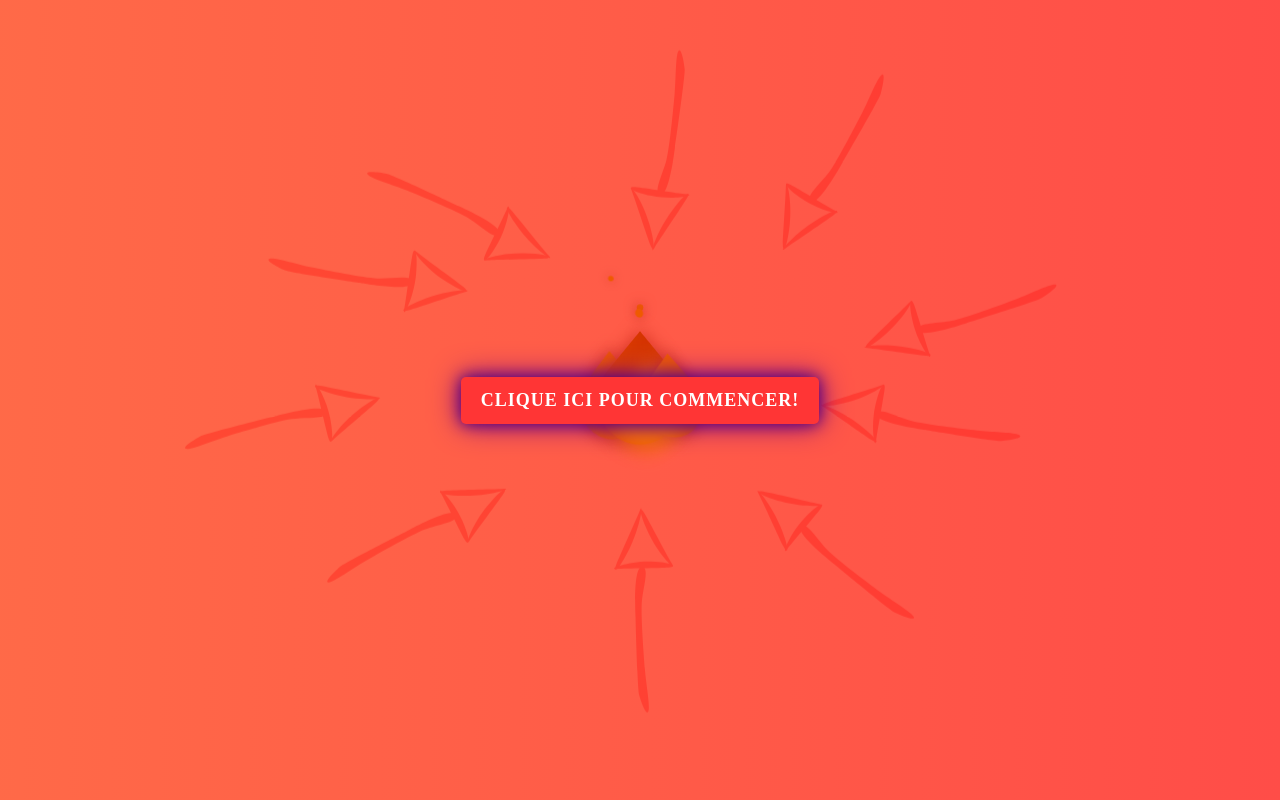
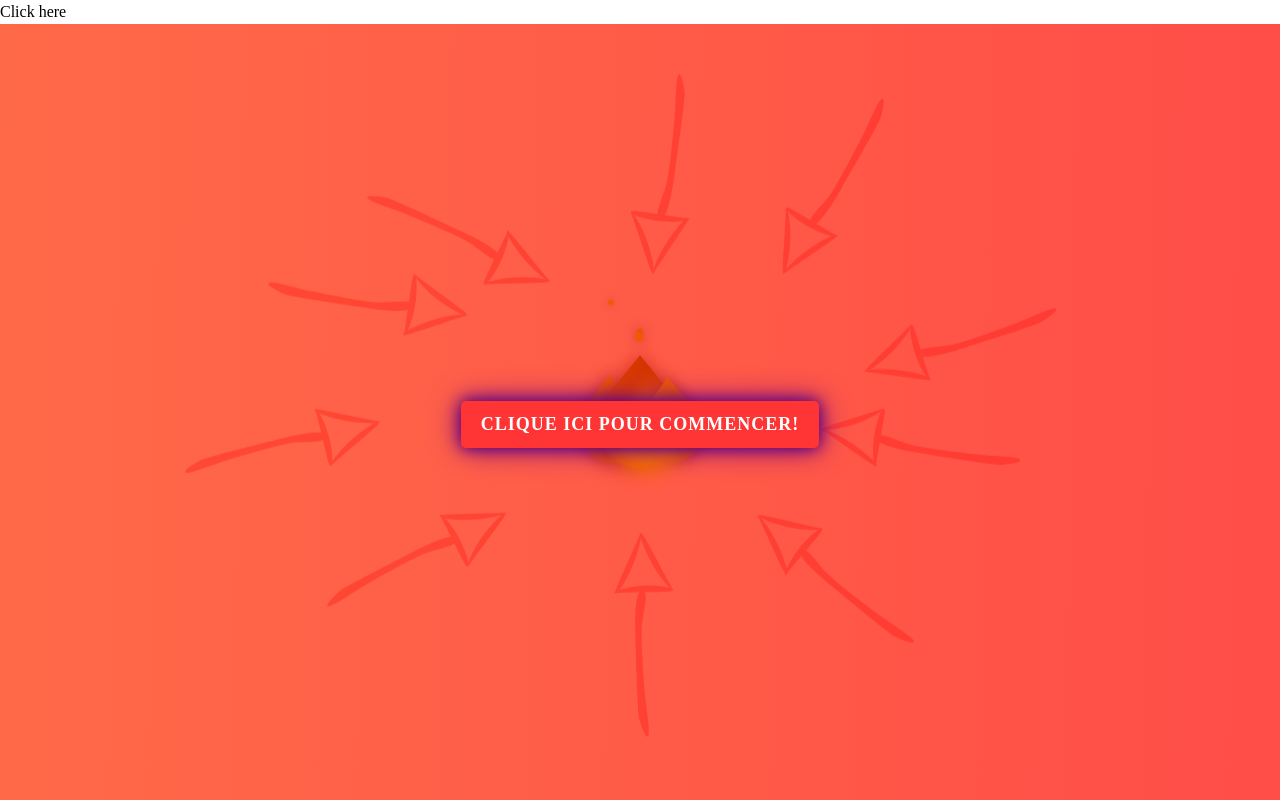
Before and after one commit to LucasAudoubert/Creative-development-101, a website built with Vite: page index.html in a window 1280 px wide. Built offline with nearby package versions, Linux system fonts and the light colour scheme; a web font is replaced by a local one.

Commit message:
Add scroll button to frustration section and enhance styles for animations

```diff
--- a/index.html
+++ b/index.html
@@ -11,6 +11,11 @@
 
 <body>
   <main id="scroll-container">
+
+    <div class="scrollBtn">
+      <a href="">Click here</a>
+    </div>
+
     <section id="frustration-section" class="emotion-section">
       <div class="emotion-content">
         <button class="frustration-btn">Clique ici pour commencer!</button>
--- a/src/main.js
+++ b/src/main.js
@@ -1,5 +1,4 @@
 // import * as THREE from "three";
-
 import "../src/main.css";
 import "./style/frustration.scss";
 import "./style/calm.scss";
@@ -30,50 +29,51 @@ document.addEventListener("DOMContentLoaded", () => {
 
   move();
 
-  const banner = document.createElement("div");
-  banner.style.position = "fixed";
-  banner.style.top = "10px";
-  banner.style.left = "0";
-  banner.style.width = "100%";
-  banner.style.whiteSpace = "wrapping";
-  banner.style.overflow = "hidden";
-  banner.style.fontSize = "20px";
-  banner.style.fontWeight = "bold";
-  banner.style.color = "white";
-  banner.style.backgroundColor = "transparent";
-  banner.style.padding = "10px";
-  banner.style.zIndex = "0";
-  document.body.appendChild(banner);
+//   const banner = document.createElement("div");
+//   banner.style.position = "fixed";
+//   banner.style.top = "10px";
+//   banner.style.left = "0";
+//   banner.style.width = "100%";
+//   banner.style.whiteSpace = "wrapping";
+//   banner.style.overflow = "hidden";
+//   banner.style.fontSize = "20px";
+//   banner.style.fontWeight = "bold";
+//   banner.style.color = "white";
+//   banner.style.backgroundColor = "transparent";
+//   banner.style.padding = "10px";
+//   banner.style.zIndex = "0";
+//   document.body.appendChild(banner);
 
-  const words = [
-    "Trop lent !",
-    "Tu ne m'auras pas !",
-    "Essaie encore !",
-    "Tu peux faire mieux !",
-    "Pas si vite !",
-    "Attrape-moi si tu peux !",
-  ];
-  let wordIndex = 0;
-  let bannerText = "";
+//   const words = [
+//     "Trop lent !",
+//     "Tu ne m'auras pas !",
+//     "Essaie encore !",
+//     "Tu peux faire mieux !",
+//     "Pas si vite !",
+//     "Attrape-moi si tu peux !",
+//   ];
+//   let wordIndex = 0;
+//   let bannerText = "";
 
-  const updateBanner = () => {
-    bannerText += ` ${words[wordIndex]}`;
-    wordIndex = (wordIndex + 1) % words.length;
-    banner.textContent = bannerText;
-  };
+//   const updateBanner = () => {
+//     const section = document.querySelector("#frustration-section");
+//     const sectionRect = section.getBoundingClientRect();
 
-  let lastMouseX = 0;
-  window.addEventListener("mousemove", (event) => {
-    if (Math.abs(event.clientX - lastMouseX) > 50) {
-      updateBanner();
-      lastMouseX = event.clientX;
-    }
-  });
-});
+//     if (sectionRect.bottom > 0) {
+//       bannerText += ` ${words[wordIndex]}`;
+//       wordIndex = (wordIndex + 1) % words.length;
+//       banner.textContent = bannerText;
+//     }
+//   };
 
-// while (document.readyState !== "complete") {
-//   console.log("Loading complete...");
-// }
+//   let lastMouseX = 0;
+//   window.addEventListener("mousemove", (event) => {
+//     if (Math.abs(event.clientX - lastMouseX) > 50) {
+//       updateBanner();
+//       lastMouseX = event.clientX;
+//     }
+//   });
+// });
 
   // FRUSTRATION SECTION
 
@@ -152,3 +152,4 @@ frustrationBtn.addEventListener("mouseenter", moveButton);
 
   if (frustrationBtn.style.transition()) {
   }
+});
--- a/src/style/frustration.scss
+++ b/src/style/frustration.scss
@@ -55,13 +55,19 @@
 
 @keyframes glowPulse {
   0% {
-    box-shadow: 0 0 10px #000000, 0 0 20px #800080;
+    box-shadow:
+      0 0 10px #000000,
+      0 0 20px #800080;
   }
   50% {
-    box-shadow: 0 0 15px #4b0082, 0 0 30px #800080;
+    box-shadow:
+      0 0 15px #4b0082,
+      0 0 30px #800080;
   }
   100% {
-    box-shadow: 0 0 10px #000000, 0 0 20px #800080;
+    box-shadow:
+      0 0 10px #000000,
+      0 0 20px #800080;
   }
 }
 
@@ -141,6 +147,12 @@
   background-color: transparent;
   margin-left: auto;
   margin-right: auto;
+  z-index: 1;
+}
+
+.fire:hover {
+  transform: scale(1.1);
+  transition: transform 0.5s ease-in-out;
 }
 
 .fire-center {
@@ -161,6 +173,10 @@
     transform: scaleX(0.8) rotate(45deg);
     border-radius: 0 40% 60% 40%;
     filter: drop-shadow(0 0 10px #d43322);
+  }
+
+  .main-fire:hover {
+    transform: scaleX(0.8) scale(1.2);
   }
 
   .particle-fire {
```
Lines whose indentation alone changed are shown as unchanged.
